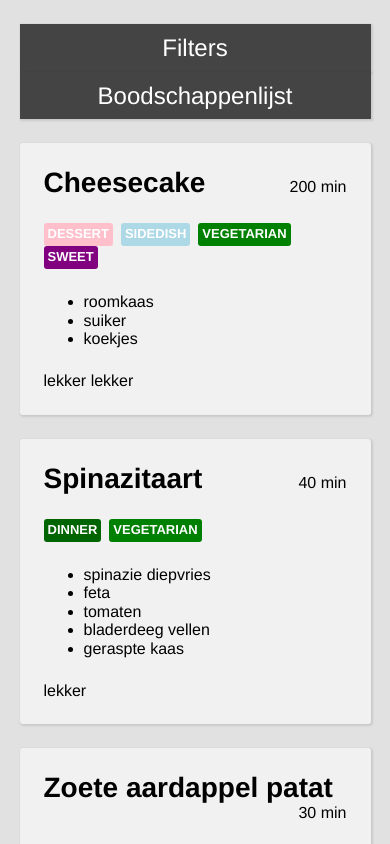
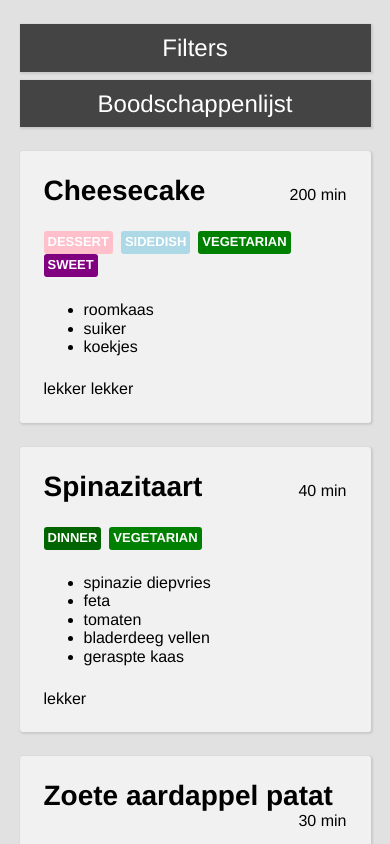
Before and after one commit to madstrawberry/old_recipes, a React (Create React App) app: page / in a window 390 px wide. Shown: the top 844 px of the page. Built offline with nearby package versions, Linux system fonts and the light colour scheme; a web font is replaced by a local one.

Commit message:
style menu buttons for mobile

```diff
--- a/src/components/Menu.tsx
+++ b/src/components/Menu.tsx
@@ -23,12 +23,12 @@ export const Menu: React.FC<Props> = ({ activeTab, setActiveTab }) => {
   return (
     <StyledContainer>
       <GridContainer columnGap={'sm'}>
-        <GridColumn width={50}>
+        <GridColumn width={[100, 50]}>
           <MenuButton isActive={activeTab === 'filters'} onClick={setTab('filters')}>
             Filters
           </MenuButton>
         </GridColumn>
-        <GridColumn width={50}>
+        <GridColumn width={[100, 50]} top={['sm', '']}>
           <MenuButton isActive={activeTab === 'list'} onClick={setTab('list')}>
             Boodschappenlijst
           </MenuButton>
```
